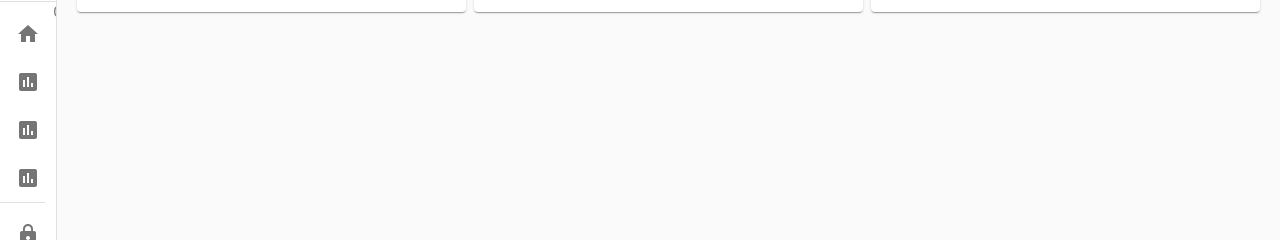
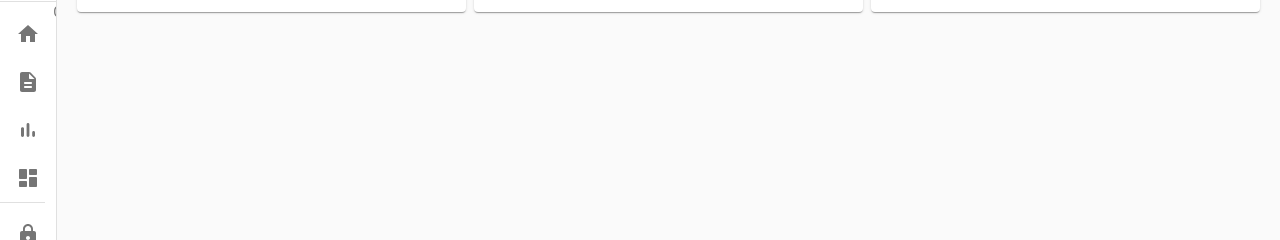
Before and after one commit to ebrahimsalehi1/obiee-react-irisa, a React app: page / in a window 1280 px wide. Shown: the part 144-384 px from the top of the page. Built offline with nearby package versions, Linux system fonts and the light colour scheme; what jss-rtl would draw is missing.

Commit message:
change some icons, add list to input search on Appbar

```diff
--- a/src/hoc/ObieeAppBar.js
+++ b/src/hoc/ObieeAppBar.js
@@ -290,8 +290,6 @@ const mobileMenuId = 'primary-search-account-menu-mobile';
 
  const context = React.useContext(UserContext);
 
-  console.log('ObieeAppBar');
-
   return (
     <div>
           <AppBar
@@ -323,8 +321,15 @@ const mobileMenuId = 'primary-search-account-menu-mobile';
                   root: classes.inputRoot,
                   input: classes.inputInput,
                 }}
-                inputProps={{ 'aria-label': 'search' }}
+                inputProps={{'aria-label':'search','list':'actions','name':'actionList','id':'actionList'}}
               />
+              <datalist id="actions">
+                <option value="Application roles"/>
+                <option value="User approles"/>
+                <option value="Objects of approle"/>
+                <option value="Setting"/>
+              </datalist>
+
             </div>
             <div className={classes.grow} />
             <div className={classes.sectionDesktop}>
--- a/src/hoc/ObieeDrawerMenuList.js
+++ b/src/hoc/ObieeDrawerMenuList.js
@@ -26,6 +26,9 @@ import Divider from '@material-ui/core/Divider';
 import {UserContext} from '../Context';
 import Grid from '@material-ui/core/Grid';
 import Copyright from '../widgets/ObieeCopyright';
+import BarChartRoundedIcon from '@material-ui/icons/BarChartRounded';
+import DescriptionRoundedIcon from '@material-ui/icons/DescriptionRounded';
+import DashboardRoundedIcon from '@material-ui/icons/DashboardRounded';
 
 const useStyles = makeStyles((theme) => ({
   root: {
@@ -91,17 +94,17 @@ export default function ObieeDrawerMenuList(props){
 </ListItem>
 
 <ListItem button key={strBIPublisher} onClick={e=>myContext.obieeDispatch('show_dashboard_transactional')}>
-      <ListItemIcon><AssessmentIcon /></ListItemIcon>
+      <ListItemIcon><DescriptionRoundedIcon /></ListItemIcon>
       <ListItemText >{strBIPublisher}</ListItemText>
 </ListItem>
 
 <ListItem button key={strVisualAnalyzer} onClick={e=>myContext.obieeDispatch('show_dashboard_analyser')}>
-      <ListItemIcon><AssessmentIcon /></ListItemIcon>
+      <ListItemIcon><BarChartRoundedIcon /></ListItemIcon>
       <ListItemText >{strVisualAnalyzer}</ListItemText>
 </ListItem>
 
 <ListItem button key={strAnalytics} onClick={e=>myContext.obieeDispatch('show_dashboard_dashboard')}>
-      <ListItemIcon><AssessmentIcon /></ListItemIcon>
+      <ListItemIcon><DashboardRoundedIcon /></ListItemIcon>
       <ListItemText >{strAnalytics}</ListItemText>
 </ListItem>
 
```
